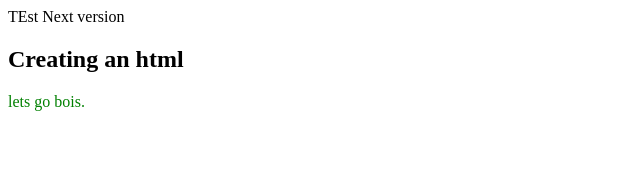
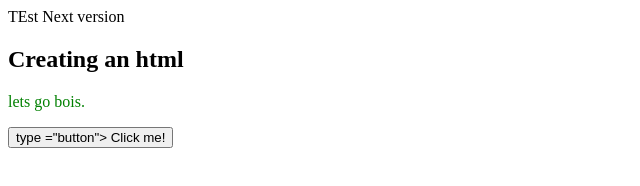
Before and after one commit to LegendDRD/TestSite, a plain HTML site: page index.html in a window 1280 px wide. Shown: the whole page, without its empty margins (0-640 px from the left). Drawn offline with Linux system fonts and the light colour scheme.

Commit message:
Update index.html

```diff
--- a/index.html
+++ b/index.html
@@ -4,6 +4,7 @@
     <body>
         <h2>Creating an html</h2>
         <p style="color: green">  lets go bois.</p>
-      </body>
+        </body>
+        <button>type ="button"> Click me!</button>
 
 </html>
```
